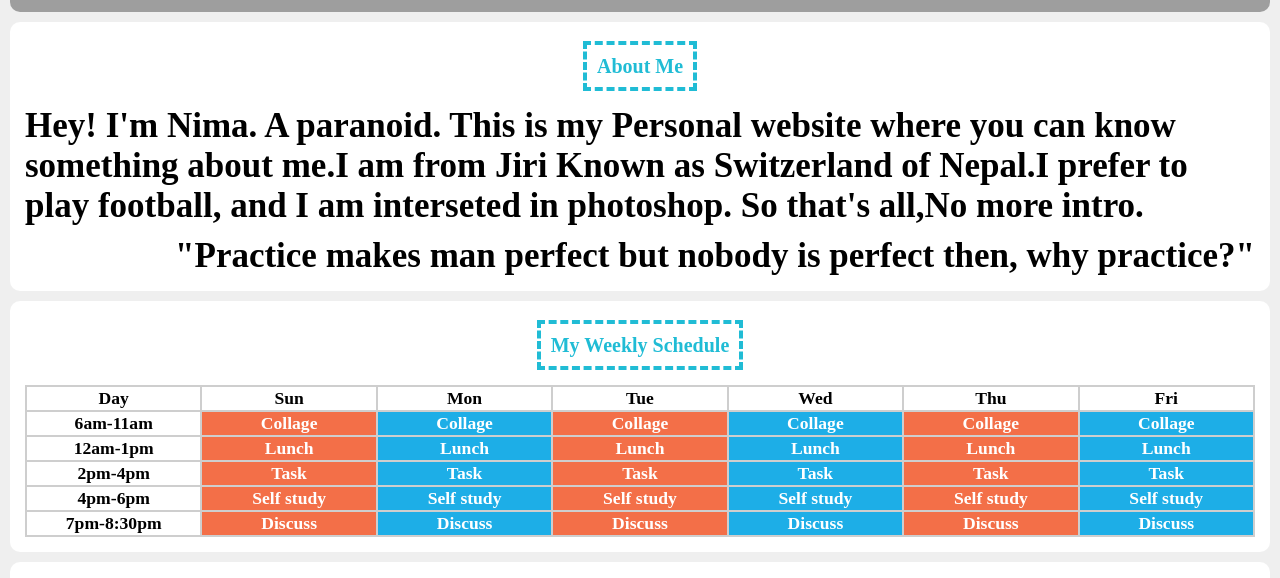
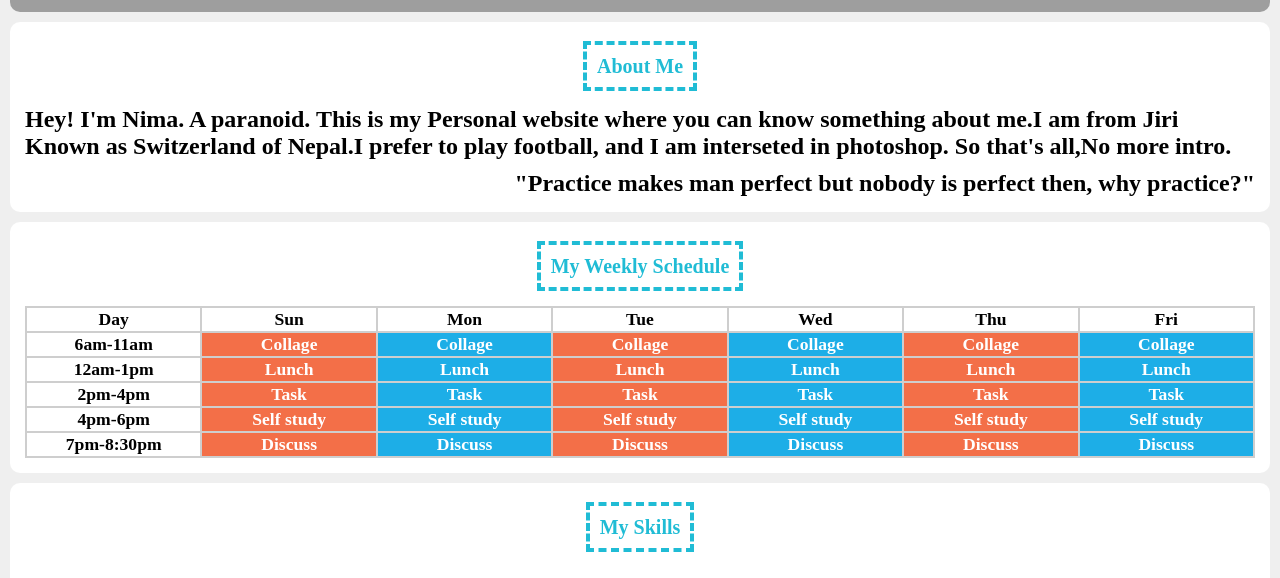
Before and after one commit to kante714/NimAs10, a plain HTML site: page index.html in a window 1280 px wide. Shown: the part 186-764 px from the top of the page. Drawn offline with Linux system fonts and the light colour scheme; grey boxes are pictures that could not be loaded.

Commit message:
BaiNima!

```diff
--- a/style.css
+++ b/style.css
@@ -5,7 +5,7 @@ html {
 body {
     font-family: 'Times New Roman', serif;
     font-weight: bold;
-    font-size: 35px;
+    font-size: 3vh;
     background-color: #efefef;
     padding: 10px;
     margin: 0;
@@ -54,7 +54,7 @@ p {
     text-align: center;
 }
 .quote {
-    font-size: 35px;
+    font-size: 3vh;
     text-align: right;
     margin-top: 10px;
 }
```
